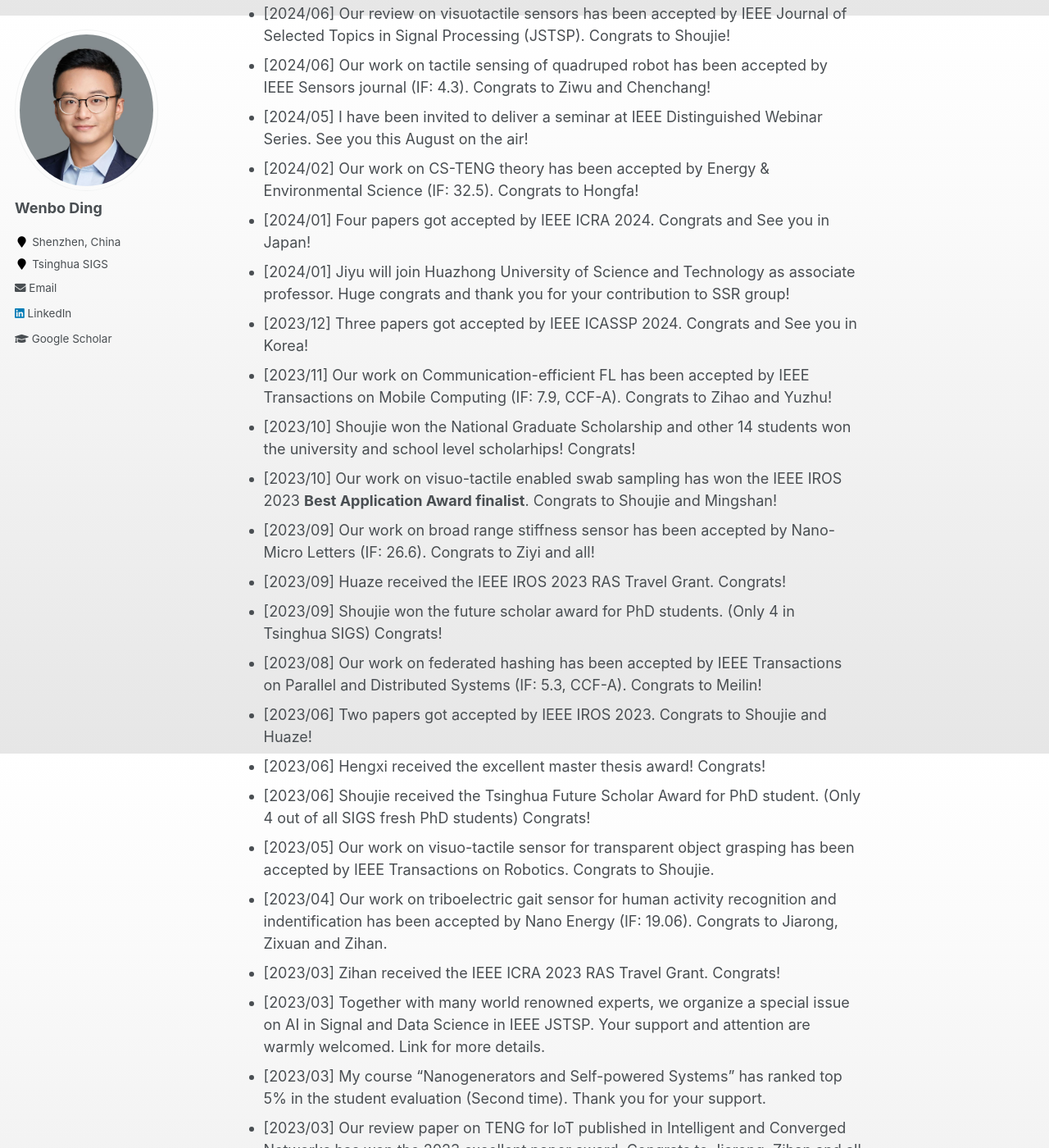
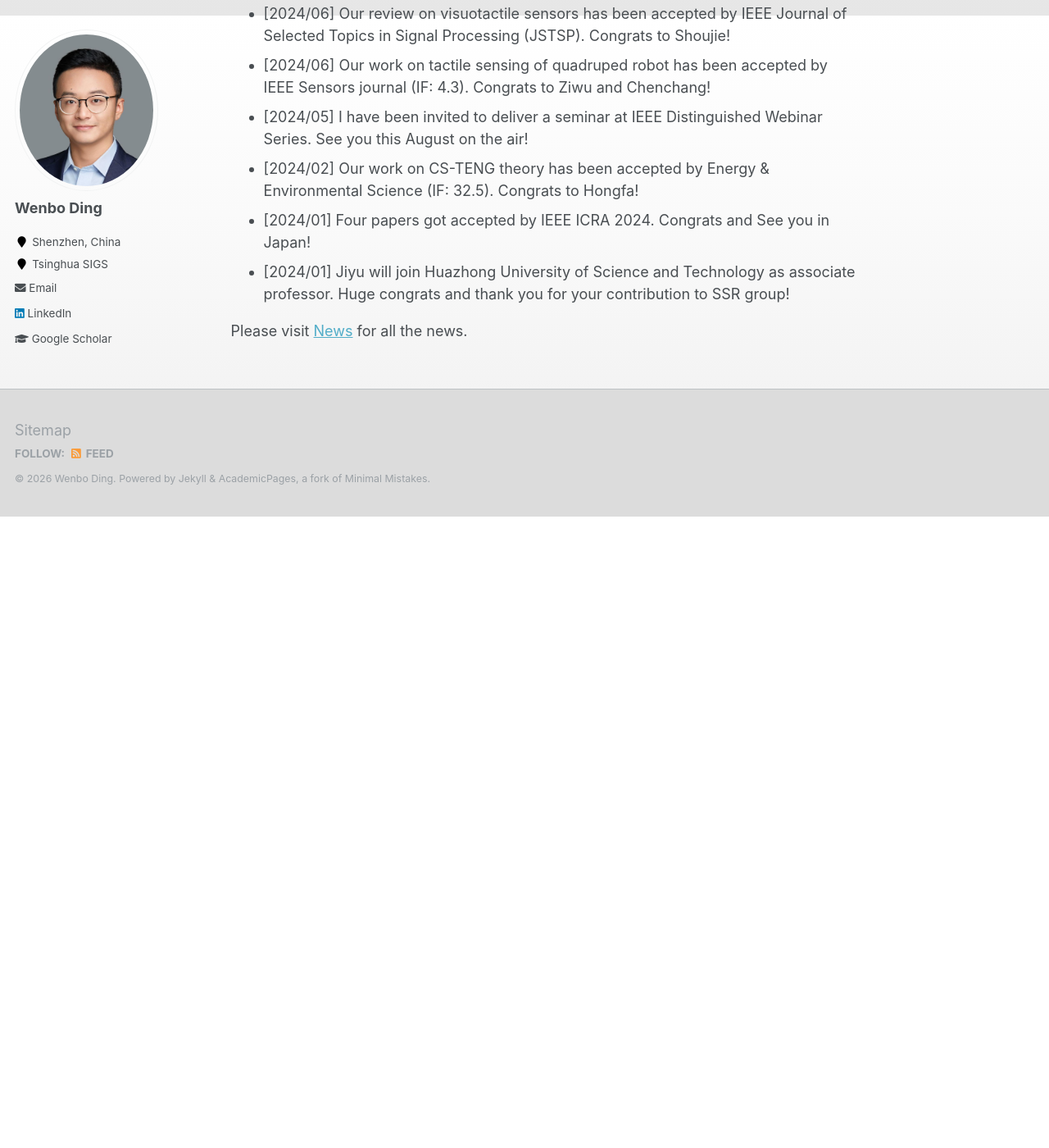
Before and after one commit to whenboy07/whenboy07.github.io, a Jekyll site: the page built from _pages/about.md, in a window 1280 px wide and 1400 px high, scrolled down 3581 px. Shown: the whole window at 82% size. Built offline with Jekyll 4.4.1, drawn with Linux system fonts in a browser that asks for light colours; after the commit the page ends 4211 px from its top, so only the background shows below that; some of the changed text lies outside the part shown.

Commit message:
update news

```diff
--- a/_pages/about.md
+++ b/_pages/about.md
@@ -71,25 +71,6 @@
 * [2024/02] Our work on CS-TENG theory has been accepted by Energy & Environmental Science (IF: 32.5). Congrats to Hongfa!
 * [2024/01] Four papers got accepted by IEEE ICRA 2024. Congrats and See you in Japan!
 * [2024/01] Jiyu will join Huazhong University of Science and Technology as associate professor. Huge congrats and thank you for your contribution to SSR group!
-* [2023/12] Three papers got accepted by IEEE ICASSP 2024. Congrats and See you in Korea!
-* [2023/11] Our work on Communication-efficient FL has been accepted by IEEE Transactions on Mobile Computing (IF: 7.9, CCF-A). Congrats to Zihao and Yuzhu!
-* [2023/10] Shoujie won the National Graduate Scholarship and other 14 students won the university and school level scholarhips! Congrats!
-* [2023/10] Our work on visuo-tactile enabled swab sampling has won the IEEE IROS 2023 **Best Application Award finalist**. Congrats to Shoujie and Mingshan!
-* [2023/09] Our work on broad range stiffness sensor has been accepted by Nano-Micro Letters (IF: 26.6). Congrats to Ziyi and all!
-* [2023/09] Huaze received the IEEE IROS 2023 RAS Travel Grant. Congrats!
-* [2023/09] Shoujie won the future scholar award for PhD students. (Only 4 in Tsinghua SIGS) Congrats!
-* [2023/08] Our work on federated hashing has been accepted by IEEE Transactions on Parallel and Distributed Systems (IF: 5.3, CCF-A). Congrats to Meilin!
-* [2023/06] Two papers got accepted by IEEE IROS 2023. Congrats to Shoujie and Huaze!
-* [2023/06] Hengxi received the excellent master thesis award! Congrats!
-* [2023/06] Shoujie received the Tsinghua Future Scholar Award for PhD student. (Only 4 out of all SIGS fresh PhD students) Congrats!
-* [2023/05] Our work on visuo-tactile sensor for transparent object grasping has been accepted by IEEE Transactions on Robotics. Congrats to Shoujie.
-* [2023/04] Our work on triboelectric gait sensor for human activity recognition and indentification has been accepted by Nano Energy (IF: 19.06). Congrats to Jiarong, Zixuan and Zihan.
-* [2023/03] Zihan received the IEEE ICRA 2023 RAS Travel Grant. Congrats!
-* [2023/03] Together with many world renowned experts, we organize a special issue on AI in Signal and Data Science in IEEE JSTSP. Your support and attention are warmly welcomed. Link for more details.
-* [2023/03] My course “Nanogenerators and Self-powered Systems” has ranked top 5% in the student evaluation (Second time). Thank you for your support.
-* [2023/03] Our review paper on TENG for IoT published in Intelligent and Converged Networks has won the 2023 excellent paper award. Congrats to Jiarong, Zihan and all our co-authors.
-* [2023/01] Our proposal for IEEE JSTSP special issue on robotics has been approved. Your support and attention are warmly welcomed. Link for more details.
-* [2023/01] Our work on soft robot self sensing has been accepted by IEEE ICRA. Congrats to Zihan and Eric!
 
 
 Please visit [News](/news/) for all the news.
```
